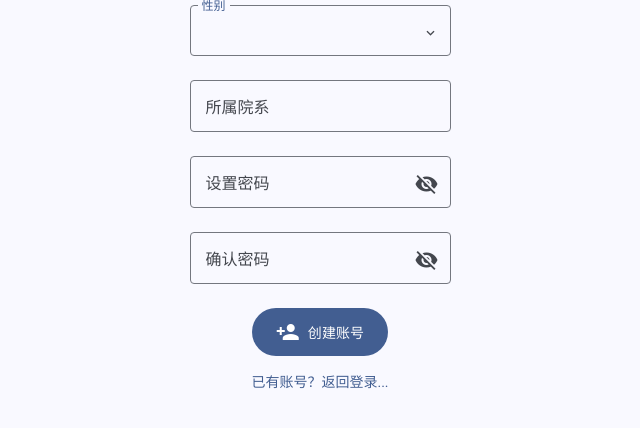
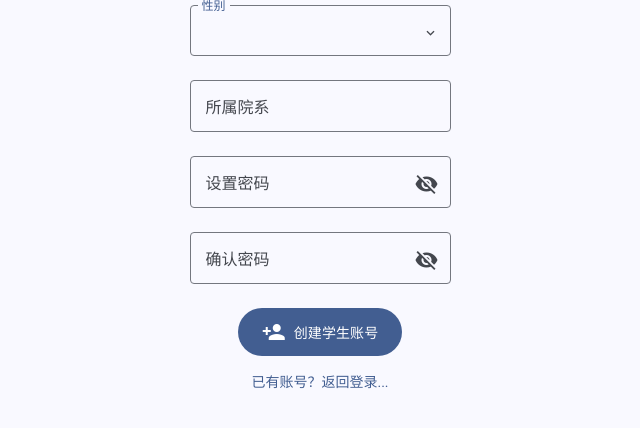
Before and after one commit to darrindeyoung791/equipment_mgr, a Flask app: page /register in a window 1280 px wide. Shown: the part 335-763 px from the top of the page, without its empty margins (320-960 px from the left). Run offline with Flask 2, Linux system fonts and the light colour scheme; some libraries are stand-ins or nearby versions.

Commit message:
fix: 更改注册界面的文案

```diff
--- a/templates/sign_up.html
+++ b/templates/sign_up.html
@@ -50,7 +50,7 @@
                 </div>
                 <button id="signup-btn" class="button primary">
                     <span class="material-icons">person_add</span>
-                    <span>创建账号</span>
+                    <span>创建学生账号</span>
                 </button>
                 <div id="login-link" class="login-link">
                     <a href="/">已有账号？返回登录...</a>
```
